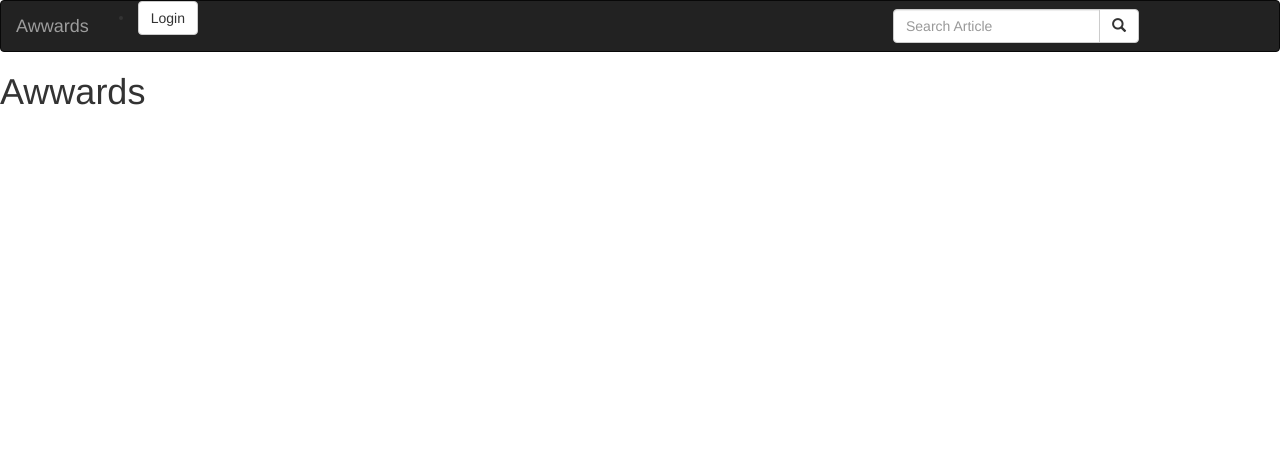
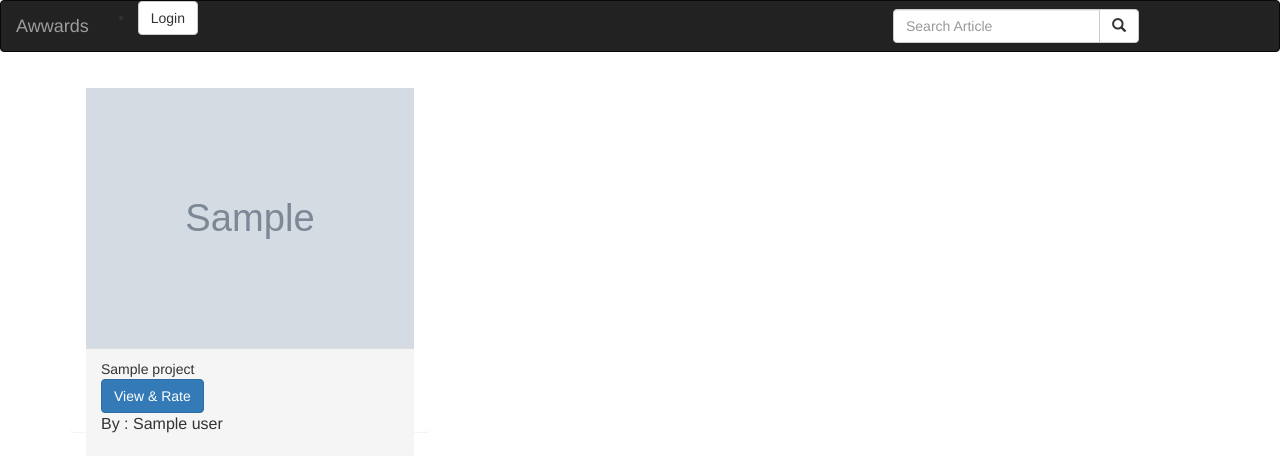
Before and after one commit to ndanu-josy/Awwards, a Django app: template awwardsapp/templates/index.html in a window 1280 px wide. Shown: the top 472 px of the page. Run offline with Django 3.2, Linux system fonts and the light colour scheme; the template is opened without the code that fills it: most values are stand-ins (such as "Sample title", 1, 10 or a date in 2020); grey boxes marked "Sample" are stand-in pictures; some libraries are stand-ins or nearby versions.

Commit message:
add loop to display projects in index

```diff
--- a/awwardsapp/templates/index.html
+++ b/awwardsapp/templates/index.html
@@ -2,7 +2,25 @@
 {% load static %}
 {% load bootstrap3 %}
 {% block content %}
-{{block.super}}
-<h1>Awwards</h1>
-
-{%endblock%}
+<div class="container">
+    <div class="row">
+        {% for project in projects %}
+        <div class="col-md-4 ">
+            <div class="panel" style="height:360px;margin-bottom:10px;">
+                <div class="panel-body">
+                    <a href="{% url 'allProjects' id=project.id %}">
+                        <img class="img-responsive" src="{{project.image.url}}" style="height:260px;width:100%;">
+                    </a>
+                    <div class="panel-footer">
+                        <div class="text">{{project.title}}</div>
+                        <div class="details"><a href="{% url 'allProjects' id=project.id %}" class="btn btn-primary">View &
+                                Rate</a></div>
+                        <p style="font-size:16px;">By : {{project.user}}</p>
+                    </div>
+                </div>
+            </div>
+            {% endfor %}
+        </div>
+    </div>
+</div>
+{% endblock %}
--- a/awwardsapp/urls.py
+++ b/awwardsapp/urls.py
@@ -12,5 +12,7 @@
     url(r'profile/', views.profile, name='profile'),
     url(r'^accounts/', include('registration.backends.simple.urls')),
     url(r'^PostImage/$',views.new_project,name='new-project'),
-    # url(r'^logout/$', views.LogoutView.as_view(), {"next_page": '/'}),
+
+    url(r'^project_details/(?P<id>\d+)', views.all_projects, name='allProjects'),
+
 ]
```
Also changed, not shown: awwardsapp/views.py (+4 -3 lines), awwardsapp/templates/all_projects.html (added).
